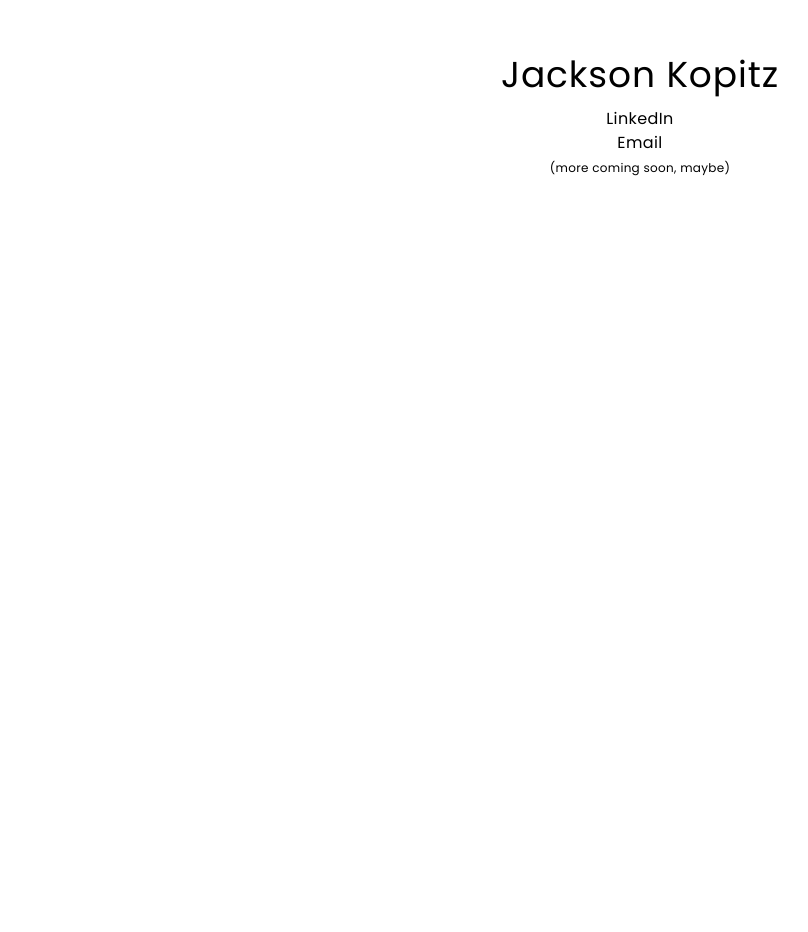
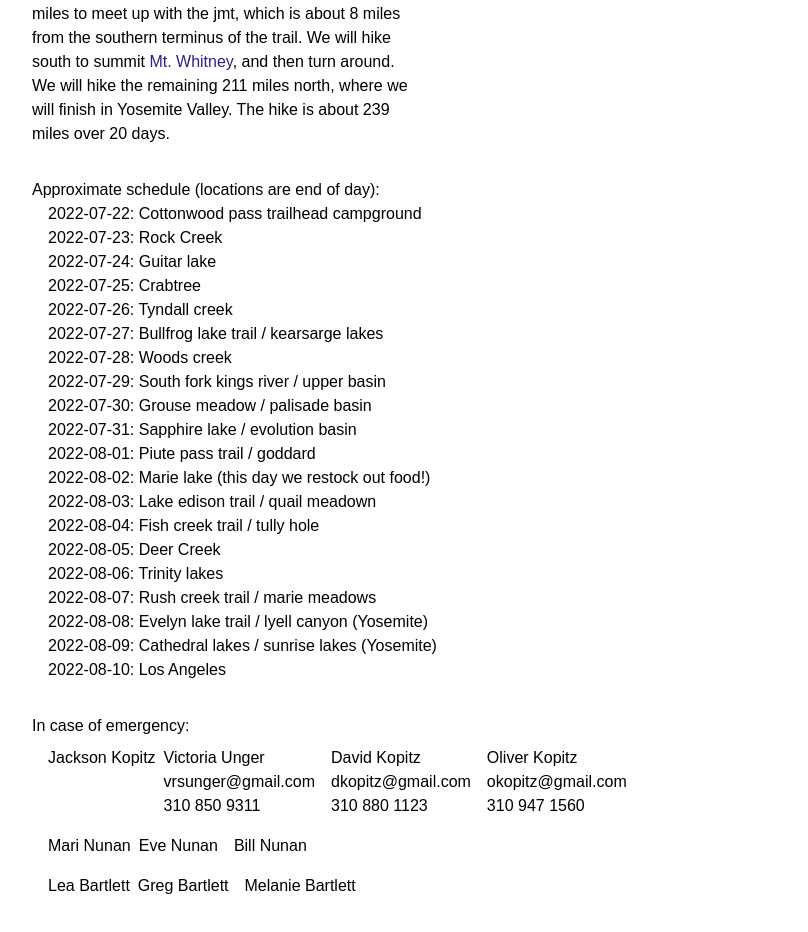
Before and after one commit to jacksonkopitz/website, a React (Create React App) app: page /jmt in a window 1280 px wide. Shown: the part 222-1154 px from the top of the page, without its empty margins (0-808 px from the left). Before the commit the page ends 800 px from the top, so only its background shows below. Built offline with nearby package versions, Linux system fonts and the light colour scheme.

Commit message:
create jmt page

```diff
--- a/public/index.html
+++ b/public/index.html
@@ -5,10 +5,7 @@
     <link rel="icon" href="%PUBLIC_URL%/goose.ico" />
     <meta name="viewport" content="width=device-width, initial-scale=1" />
     <meta name="theme-color" content="#000000" />
-    <meta
-      name="description"
-      content="Jackson Kopitz's personal website"
-    />
+    <meta name="description" content="Jackson Kopitz's personal website" />
     <link rel="apple-touch-icon" href="%PUBLIC_URL%/logo192.png" />
     <!--
       manifest.json provides metadata used when your web app is installed on a
--- a/src/App.tsx
+++ b/src/App.tsx
@@ -1,12 +1,14 @@
 import { BrowserRouter, Route, Switch } from "react-router-dom";
 import "./App.css";
 import Home from "./components/Home";
+import Jmt from "./components/Jmt";
 
 function App() {
   return (
     <BrowserRouter>
       <Switch>
-        <Route exact path="" component={Home} />
+        <Route exact path="/" component={Home} />
+        <Route exact path="/jmt" component={Jmt} />
       </Switch>
     </BrowserRouter>
   );
--- /dev/null
+++ b/src/components/Jmt.tsx
@@ -0,0 +1,220 @@
+import React from "react";
+
+const data = [
+  {
+    hiker: "Jackson Kopitz",
+    contacts: [
+      {
+        name: "Victoria Unger",
+        email: "vrsunger@gmail.com",
+        phone: "310 850 9311",
+      },
+      {
+        name: "David Kopitz",
+        email: "dkopitz@gmail.com",
+        phone: "310 880 1123",
+      },
+      {
+        name: "Oliver Kopitz",
+        email: "okopitz@gmail.com",
+        phone: "310 947 1560",
+      },
+    ],
+  },
+  {
+    hiker: "Mari Nunan",
+    contacts: [
+      {
+        name: "Eve Nunan",
+        email: "",
+        phone: "",
+      },
+      {
+        name: "Bill Nunan",
+        email: "",
+        phone: "",
+      },
+    ],
+  },
+  {
+    hiker: "Lea Bartlett",
+    contacts: [
+      {
+        name: "Greg Bartlett",
+        email: "",
+        phone: "",
+      },
+      {
+        name: "Melanie Bartlett",
+        email: "",
+        phone: "",
+      },
+    ],
+  },
+];
+
+const schedule = [
+  {
+    date: "2022-07-22",
+    location: "Cottonwood pass trailhead campground",
+  },
+  {
+    date: "2022-07-23",
+    location: "Rock Creek",
+  },
+  {
+    date: "2022-07-24",
+    location: "Guitar lake",
+  },
+  {
+    date: "2022-07-25",
+    location: "Crabtree",
+  },
+  {
+    date: "2022-07-26",
+    location: "Tyndall creek",
+  },
+  {
+    date: "2022-07-27",
+    location: "Bullfrog lake trail / kearsarge lakes",
+  },
+  {
+    date: "2022-07-28",
+    location: "Woods creek",
+  },
+  {
+    date: "2022-07-29",
+    location: "South fork kings river / upper basin",
+  },
+  {
+    date: "2022-07-30",
+    location: "Grouse meadow / palisade basin",
+  },
+  {
+    date: "2022-07-31",
+    location: "Sapphire lake / evolution basin",
+  },
+  {
+    date: "2022-08-01",
+    location: "Piute pass trail / goddard",
+  },
+  {
+    date: "2022-08-02",
+    location: "Marie lake (this day we restock out food!)",
+  },
+  {
+    date: "2022-08-03",
+    location: "Lake edison trail / quail meadown",
+  },
+  {
+    date: "2022-08-04",
+    location: "Fish creek trail / tully hole",
+  },
+  {
+    date: "2022-08-05",
+    location: "Deer Creek",
+  },
+  {
+    date: "2022-08-06",
+    location: "Trinity lakes",
+  },
+  {
+    date: "2022-08-07",
+    location: "Rush creek trail / marie meadows",
+  },
+  {
+    date: "2022-08-08",
+    location: "Evelyn lake trail / lyell canyon (Yosemite)",
+  },
+  {
+    date: "2022-08-09",
+    location: "Cathedral lakes / sunrise lakes (Yosemite)",
+  },
+  {
+    date: "2022-08-10",
+    location: "Los Angeles",
+  },
+];
+
+interface JmtProps {}
+
+export const Jmt: React.FC<JmtProps> = () => {
+  return (
+    <div className="tw-sticky tw-top-0 tw-p-8 tw-flex tw-flex-col">
+      <div>We are hiking the John Muir Trail</div>
+
+      <div className="tw-pt-8">
+        What's the JMT?{" "}
+        <a
+          className="tw-text-purpleBlue-400"
+          href="https://youtu.be/dQw4w9WgXcQ?t=43"
+        >
+          Click here
+        </a>
+      </div>
+      <div className="tw-pt-2">
+        This might be more informative:{" "}
+        <a
+          className="tw-text-purpleBlue-400"
+          href="https://en.wikipedia.org/wiki/John_Muir_Trail"
+        >
+          https://en.wikipedia.org/wiki/John_Muir_Trail
+        </a>
+      </div>
+
+      <div className="tw-pt-8 tw-w-96">
+        We are hiking south to north. We begin south of the jmt at the
+        cottonwood lakes trailhead, and hike 21 miles to meet up with the jmt,
+        which is about 8 miles from the southern terminus of the trail. We will
+        hike south to summit{" "}
+        <a
+          className="tw-text-purpleBlue-600"
+          href="https://en.wikipedia.org/wiki/Mount_Whitney"
+        >
+          Mt. Whitney
+        </a>
+        , and then turn around. We will hike the remaining 211 miles north,
+        where we will finish in Yosemite Valley. The hike is about 239 miles
+        over 20 days.{" "}
+      </div>
+
+      <div className="tw-pt-8">
+        <div>Approximate schedule (locations are end of day):</div>
+        <div className="tw-pl-4">
+          {schedule.map((day) => {
+            return (
+              <div key={day.date}>
+                <span>{day.date}: </span>
+                <span>{day.location}</span>
+              </div>
+            );
+          })}
+        </div>
+      </div>
+
+      <div className="tw-pt-8">
+        <div>In case of emergency:</div>
+        <div className="tw-pl-4">
+          {data.map((d) => {
+            return (
+              <div key={d.hiker} className="tw-flex">
+                <div className="tw-py-2">{d.hiker}</div>
+                {d.contacts.map((contact) => {
+                  return (
+                    <div key={contact.email} className="tw-p-2">
+                      <div>{contact.name}</div>
+                      <div>{contact.email}</div>
+                      <div>{contact.phone}</div>
+                    </div>
+                  );
+                })}
+              </div>
+            );
+          })}
+        </div>
+      </div>
+    </div>
+  );
+};
+
+export default Jmt;
--- a/src/components/common/text/index.tsx
+++ b/src/components/common/text/index.tsx
@@ -11,7 +11,7 @@ export const Text: React.FC<TextProps> = ({
   text,
   font,
   fontSize = FontSize.BASE,
-  color = TextColor.WHITE,
+  color = TextColor.BLACK,
 }) => {
   const style = `tw-font-${font} tw-text-${color} tw-text-${fontSize} tw-tracking-wide`;
   return <span className={style}>{text}</span>;
```
